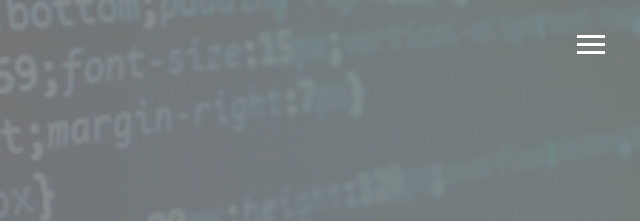
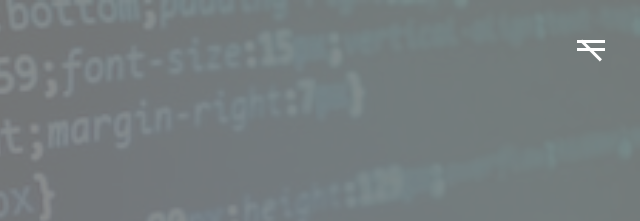
Before and after one commit to Bimoan09/Template-Portofolio, a website: page dist/index.html in a window 1280 px wide. Both pictures are taken after a click on the element 1231 px from the left and 47 px from the top of the page. Shown: the top 221 px of the page, 640-1280 px from the left. Drawn offline with nearby package versions, Linux system fonts and the light colour scheme; files that its build step writes are made by us from their sources.

Commit message:
rotate btn-line

```diff
--- a/dist/scss/_menu.scss
+++ b/dist/scss/_menu.scss
@@ -1,7 +1,7 @@
 // menu button
 
 @mixin easeOut {
-    transition: all 0.1s ease-out;
+    transition: all 0.5s ease-out;
 }
 
 .menu-btn {
@@ -20,4 +20,23 @@
         background: white;
         @include easeOut();
     }
+
+    // Rotate
+
+    &.close {
+        transform: rotate(180deg);
+
+        .btn-line {
+
+            // line 1 -rotate
+            &:nth-child(1) {
+                transform: rotate(45deg) translate(5px, 5px)
+            }
+
+            // line 2- rotate
+
+
+            // line 3-rotate
+        }
+    }
 }
--- a/dist/scss/main.css
+++ b/dist/scss/main.css
@@ -4,8 +4,8 @@
   right: 35px;
   top: 35px;
   cursor: pointer;
-  -webkit-transition: all 0.1s ease-out;
-  transition: all 0.1s ease-out;
+  -webkit-transition: all 0.5s ease-out;
+  transition: all 0.5s ease-out;
 }
 
 .menu-btn .btn-line {
@@ -13,8 +13,18 @@
   height: 3px;
   margin: 0 0 5px 0;
   background: white;
-  -webkit-transition: all 0.1s ease-out;
-  transition: all 0.1s ease-out;
+  -webkit-transition: all 0.5s ease-out;
+  transition: all 0.5s ease-out;
+}
+
+.menu-btn.close {
+  -webkit-transform: rotate(180deg);
+          transform: rotate(180deg);
+}
+
+.menu-btn.close .btn-line:nth-child(1) {
+  -webkit-transform: rotate(45deg) translate(5px, 5px);
+          transform: rotate(45deg) translate(5px, 5px);
 }
 
 * {
```
Also changed, not shown: 1 other file.
